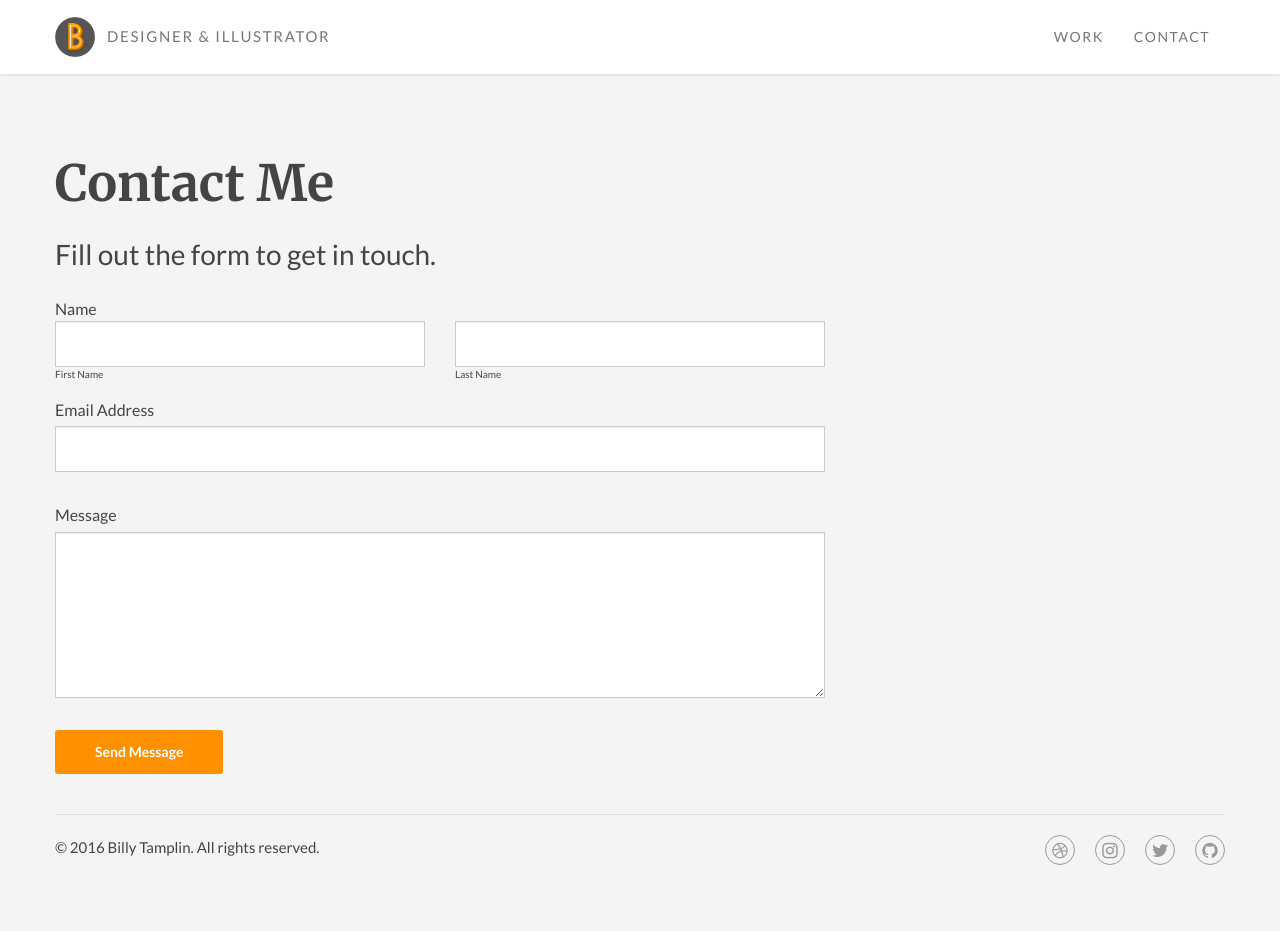
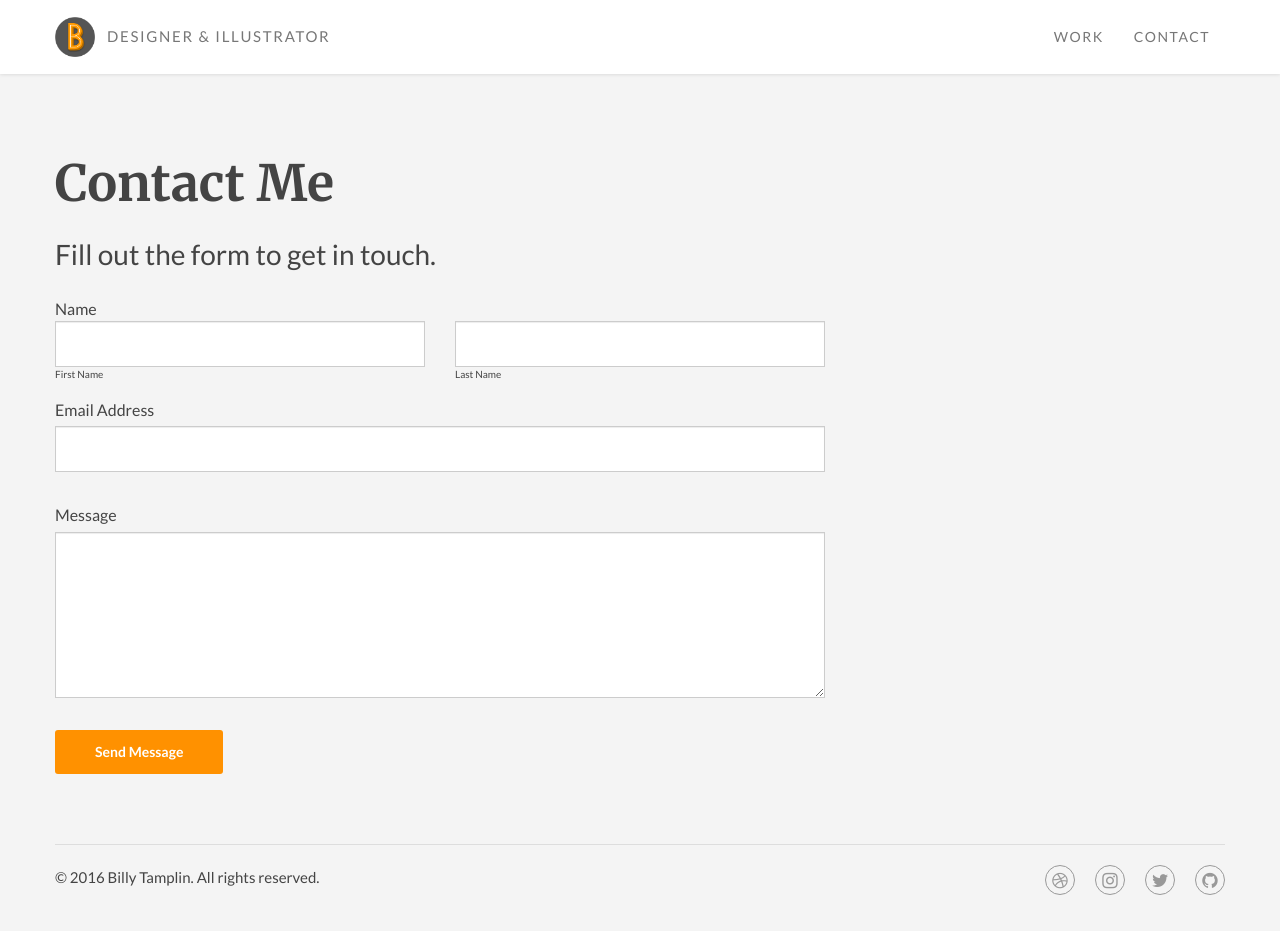
Before and after one commit to btamps/btamps.github.io, a Jekyll site: the page built from contact/index.markdown, in a window 1280 px wide and 931 px high. Built offline with Jekyll 4.4.1, drawn with Linux system fonts in a browser that asks for light colours; nearby versions of some CDN libraries.

Commit message:
added styles edits

```diff
--- a/_sass/custom-page/_contact.scss
+++ b/_sass/custom-page/_contact.scss
@@ -4,7 +4,7 @@
 }
 
 .contact-wrapper {
-
+  padding-top: 40px;
   h1 {
     margin: 0 0 .5em;
     font-weight: 700;
@@ -60,6 +60,7 @@
       padding: 12px 40px;
       display: block;
       font-weight: 700;
+      margin: 0 auto 20px;
       &:hover {
         background: $orange-dark;
         color: white;
@@ -83,6 +84,9 @@
       .first-name{
         margin-bottom: 0;
       }
+      button {
+        margin: 0 0 30px;
+      }
     }
   }
 
```
